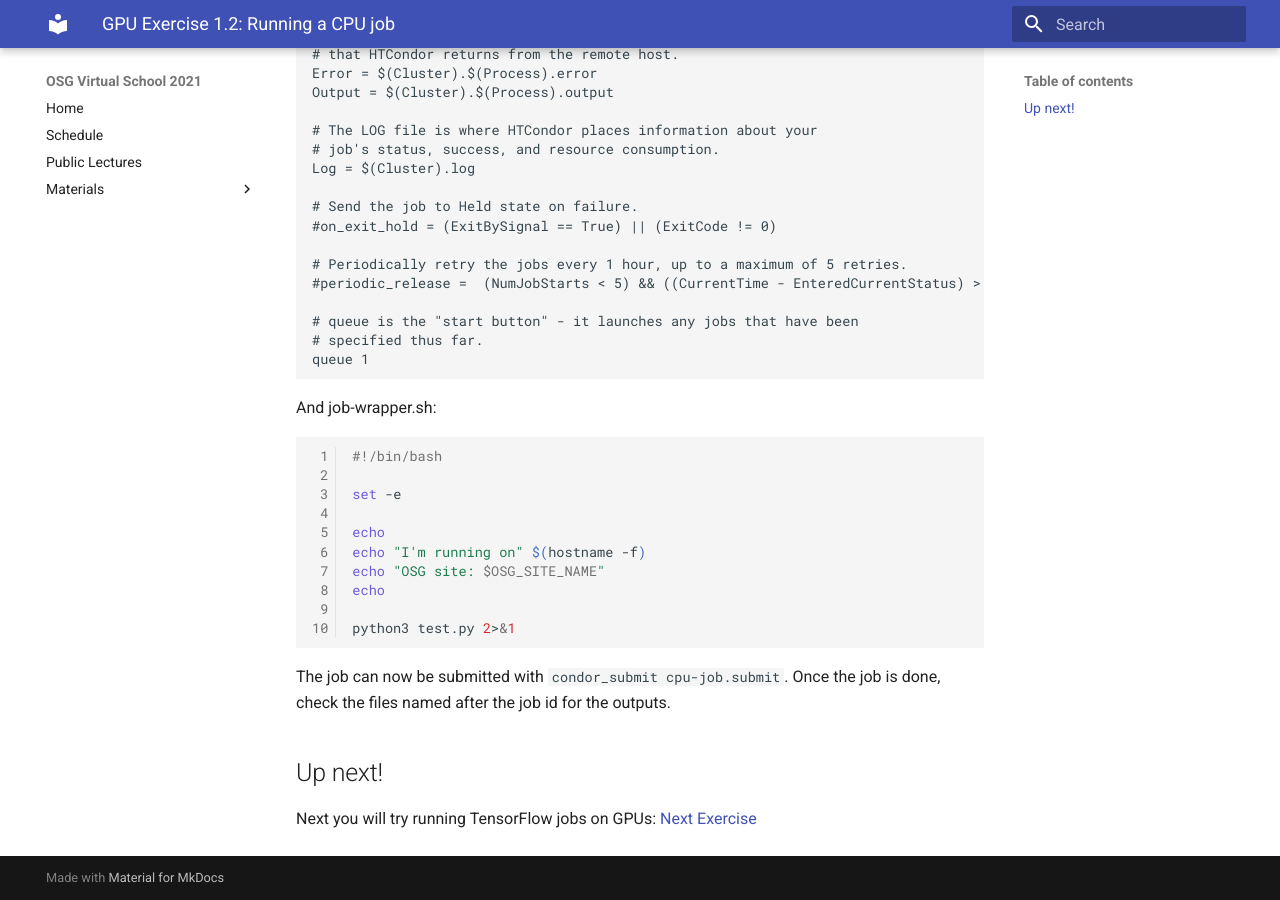
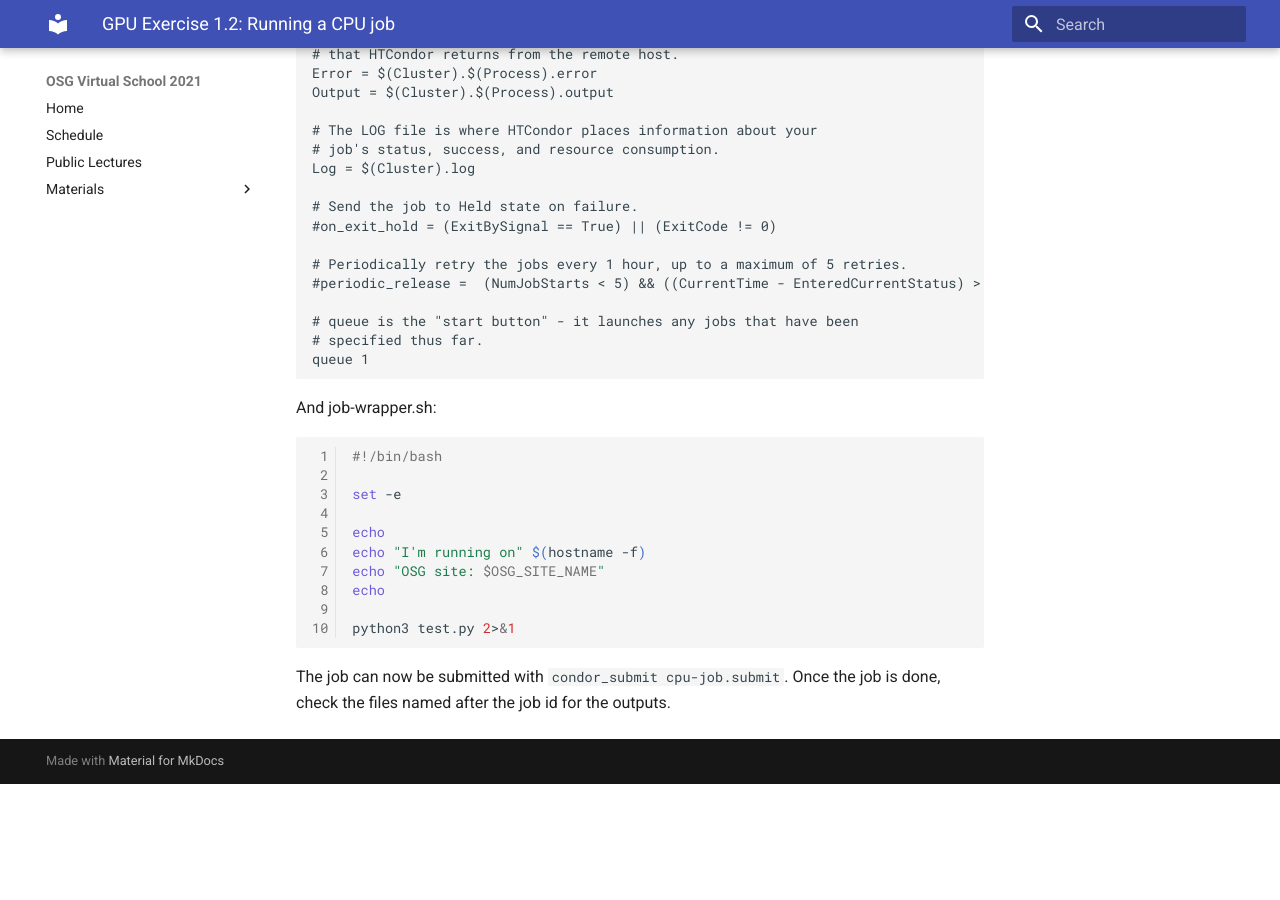
Before and after one commit to osg-htc/virtual-school-2021, an MkDocs documentation site: the page built from docs/materials/gpus/part1-ex2-cpu-jobs.md, in a window 1280 px wide and 900 px high, scrolled down 883 px. Built offline with MkDocs 1.6.1 and Material for MkDocs 9.7.7, drawn with Linux system fonts in a browser that asks for light colours; after the commit the page ends 1667 px from its top, so only the background shows below that.

Commit message:
GPU tutorial fixes

```diff
--- a/docs/materials/gpus/part1-ex2-cpu-jobs.md
+++ b/docs/materials/gpus/part1-ex2-cpu-jobs.md
@@ -78,10 +78,3 @@ And job-wrapper.sh:
 
 The job can now be submitted with `condor_submit cpu-job.submit`. Once the job
 is done, check the files named after the job id for the outputs.
-
-
-Up next!
---------
-
-Next you will try running TensorFlow jobs on GPUs:
-[Next Exercise](../part1-ex2-gpu-jobs.md)
```
Also changed, not shown: docs/materials/gpus/part1-ex1-containers-overview.md (+0 -7 lines).
